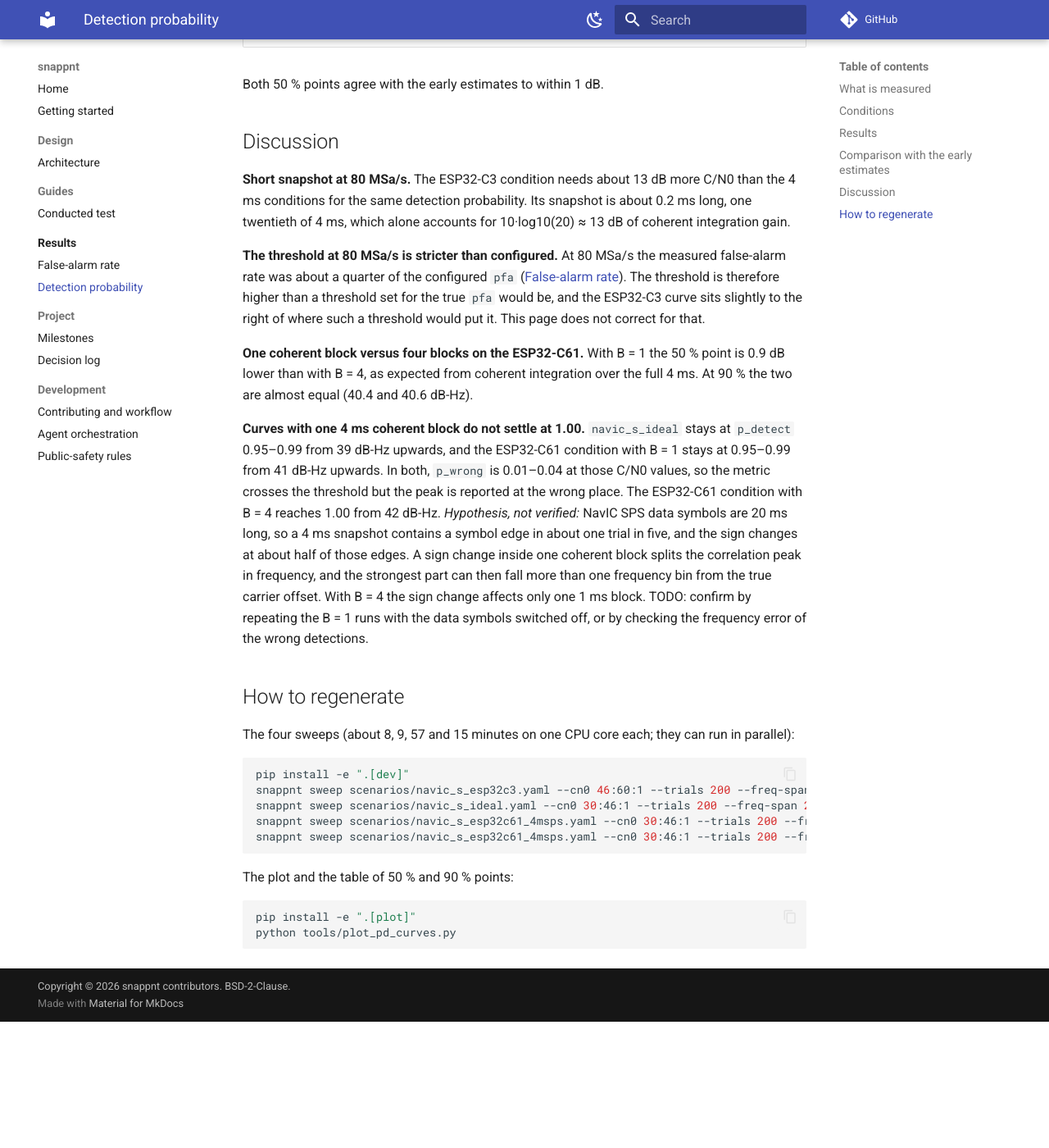
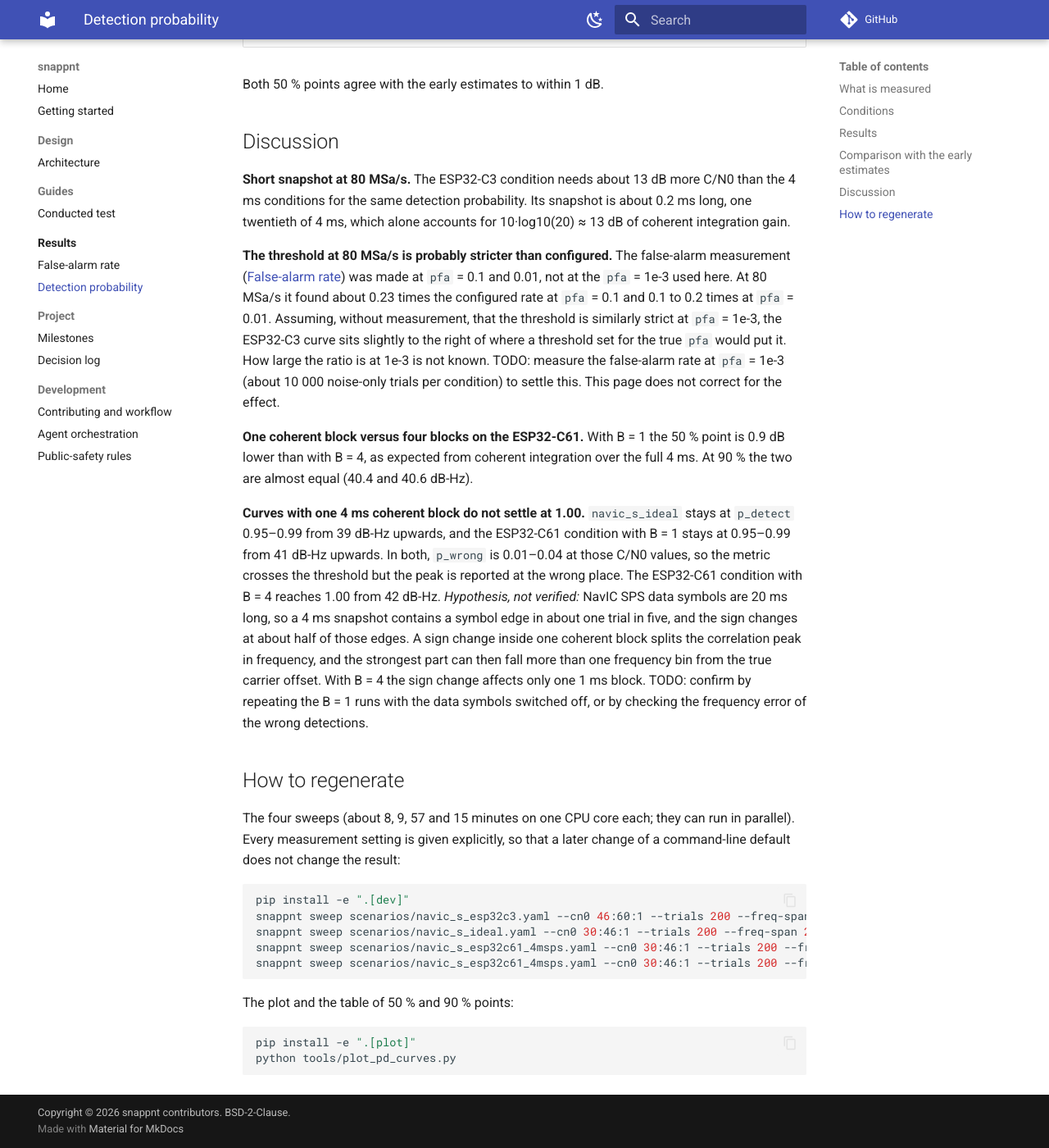
Before and after one commit to h-shiono/snappnt, an MkDocs documentation site: the page built from docs/results/pd-curves.md, in a window 1280 px wide and 1400 px high, scrolled down 3347 px. Shown: the whole window at 82% size. Built offline with MkDocs 1.6.1 and Material for MkDocs 9.7.7, drawn with Linux system fonts in a browser that asks for light colours; comment, search, counter and statistics services are not loaded; before the commit the page ends 4593 px from its top, so only the background shows below that.

Commit message:
Pin all sweep settings in the regeneration commands and qualify the pfa extrapolation
Addresses Greptile review on #22.

Co-Authored-By: Claude Opus 5.5 <noreply@anthropic.com>
Signed-off-by: h-shiono <hato.gnss@gmail.com>

````diff
--- a/docs/results/pd-curves.md
+++ b/docs/results/pd-curves.md
@@ -94,11 +94,14 @@ Both 50 % points agree with the early estimates to within 1 dB.
 4 ms conditions for the same detection probability. Its snapshot is about 0.2 ms long, one
 twentieth of 4 ms, which alone accounts for 10·log10(20) ≈ 13 dB of coherent integration gain.
 
-**The threshold at 80 MSa/s is stricter than configured.** At 80 MSa/s the measured false-alarm
-rate was about a quarter of the configured `pfa` ([False-alarm rate](false-alarm.md)). The
-threshold is therefore higher than a threshold set for the true `pfa` would be, and the
-ESP32-C3 curve sits slightly to the right of where such a threshold would put it. This page
-does not correct for that.
+**The threshold at 80 MSa/s is probably stricter than configured.** The false-alarm
+measurement ([False-alarm rate](false-alarm.md)) was made at `pfa` = 0.1 and 0.01, not at the
+`pfa` = 1e-3 used here. At 80 MSa/s it found about 0.23 times the configured rate at
+`pfa` = 0.1 and 0.1 to 0.2 times at `pfa` = 0.01. Assuming, without measurement, that the
+threshold is similarly strict at `pfa` = 1e-3, the ESP32-C3 curve sits slightly to the right of
+where a threshold set for the true `pfa` would put it. How large the ratio is at 1e-3 is not
+known. TODO: measure the false-alarm rate at `pfa` = 1e-3 (about 10 000 noise-only trials per
+condition) to settle this. This page does not correct for the effect.
 
 **One coherent block versus four blocks on the ESP32-C61.** With B = 1 the 50 % point is
 0.9 dB lower than with B = 4, as expected from coherent integration over the full 4 ms. At
@@ -119,14 +122,15 @@ checking the frequency error of the wrong detections.
 ## How to regenerate
 
 The four sweeps (about 8, 9, 57 and 15 minutes on one CPU core each; they can run in
-parallel):
+parallel). Every measurement setting is given explicitly, so that a later change of a
+command-line default does not change the result:
 
 ```bash
 pip install -e ".[dev]"
-snappnt sweep scenarios/navic_s_esp32c3.yaml --cn0 46:60:1 --trials 200 --freq-span 40000 -o docs/results/pd_navic_s_esp32c3.csv
-snappnt sweep scenarios/navic_s_ideal.yaml --cn0 30:46:1 --trials 200 --freq-span 2000 -o docs/results/pd_navic_s_ideal.csv
-snappnt sweep scenarios/navic_s_esp32c61_4msps.yaml --cn0 30:46:1 --trials 200 --freq-span 40000 --blocks 1 -o docs/results/pd_navic_s_esp32c61_4msps_b1.csv
-snappnt sweep scenarios/navic_s_esp32c61_4msps.yaml --cn0 30:46:1 --trials 200 --freq-span 40000 --blocks 4 -o docs/results/pd_navic_s_esp32c61_4msps_b4.csv
+snappnt sweep scenarios/navic_s_esp32c3.yaml --cn0 46:60:1 --trials 200 --freq-span 40000 --blocks 1 --pfa 0.001 --seed 0 -o docs/results/pd_navic_s_esp32c3.csv
+snappnt sweep scenarios/navic_s_ideal.yaml --cn0 30:46:1 --trials 200 --freq-span 2000 --blocks 1 --pfa 0.001 --seed 0 -o docs/results/pd_navic_s_ideal.csv
+snappnt sweep scenarios/navic_s_esp32c61_4msps.yaml --cn0 30:46:1 --trials 200 --freq-span 40000 --blocks 1 --pfa 0.001 --seed 0 -o docs/results/pd_navic_s_esp32c61_4msps_b1.csv
+snappnt sweep scenarios/navic_s_esp32c61_4msps.yaml --cn0 30:46:1 --trials 200 --freq-span 40000 --blocks 4 --pfa 0.001 --seed 0 -o docs/results/pd_navic_s_esp32c61_4msps_b4.csv
 ```
 
 The plot and the table of 50 % and 90 % points:
````
